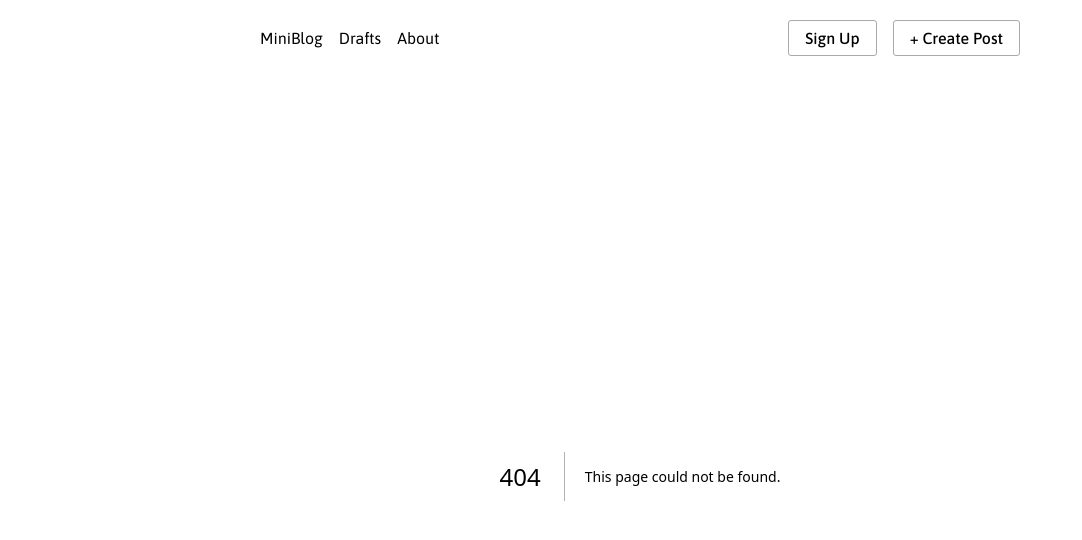
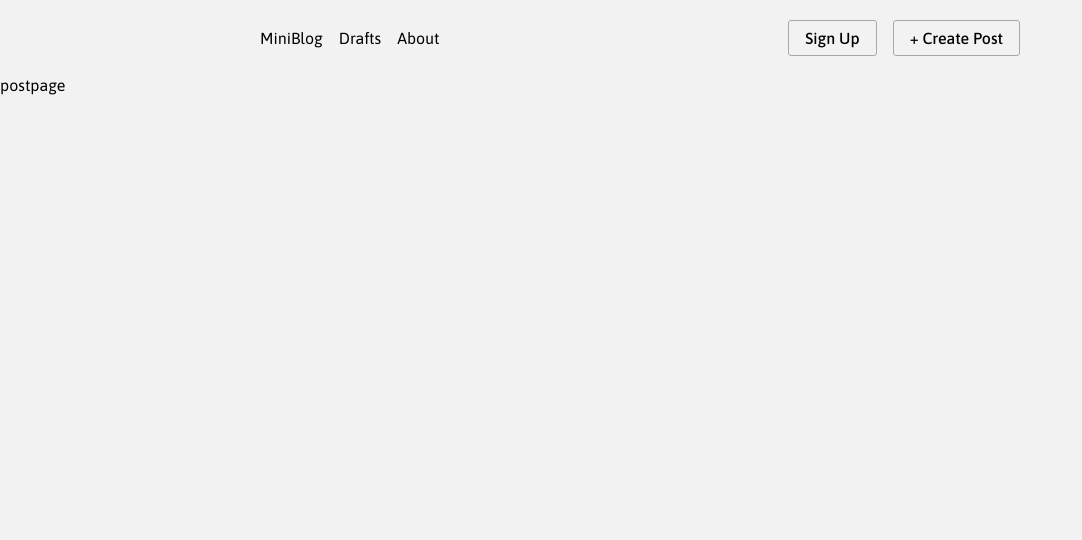
Before and after one commit to MichaelBoitmann/miniblog_nextjs, a Next.js app: page /posts in a window 1280 px wide. Before the commit this address had no page. Shown: the top 540 px of the page, without its empty margins (0-1082 px from the left). Built offline with nearby package versions, Linux system fonts and the light colour scheme.

Commit message:
working on postId page

```diff
--- /dev/null
+++ b/app/posts/page.tsx
@@ -0,0 +1,12 @@
+interface Props {
+
+}
+
+
+export default function PostPage({ params}) {
+  console.log(params.postId)
+  return (
+
+    <div>postpage</div>
+  )
+}
```
